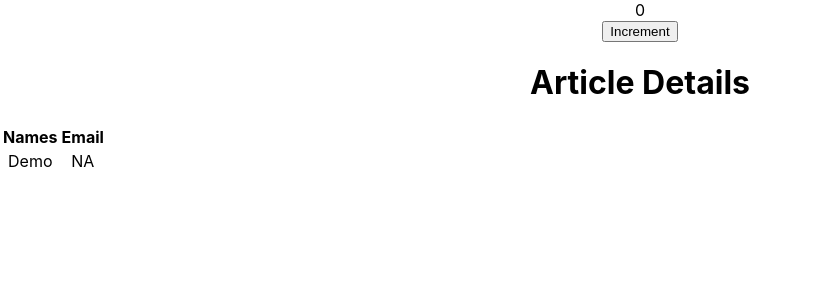
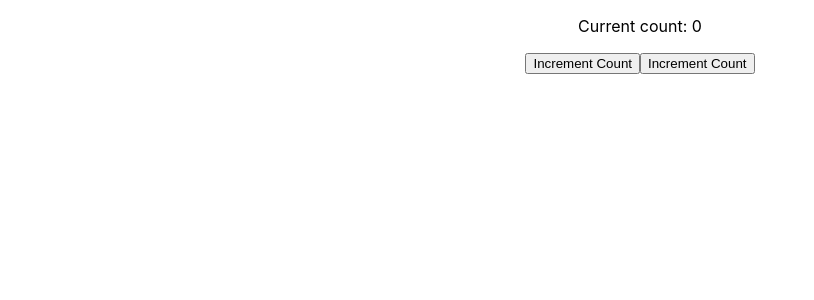
Before and after one commit to Anant147r/ReactFeatures, a React (Create React App) app: page / in a window 1280 px wide. Shown: the top 300 px of the page, without its empty margins (0-814 px from the left). Built offline with nearby package versions, Linux system fonts and the light colour scheme.

Commit message:
Simulation added

```diff
--- a/src/App.js
+++ b/src/App.js
@@ -5,6 +5,7 @@ import UseMemo from "./Components/Optimization/useMemo/UseMemo";
 import UseCallback from "./Components/Optimization/useCallback/useCallback";
 import UsingFetch from "./Components/UsingFetch/UsingFetch";
 import Article from "./Components/Testing/ComponentFormTesting/SimulateAndDiveTest/Article";
+import Counter from "./Components/Testing/ComponentTestingSeries/Counter";
 function App() {
   return (
     <div className="App">
@@ -12,7 +13,8 @@ function App() {
       {/* <UseMemo /> */}
       {/* <UseCallback /> */}
       {/* <UsingFetch /> */}
-      <Article />
+      {/* <Article /> */}
+      <Counter />
     </div>
   );
 }
--- a/src/Components/Testing/ComponentTestingSeries/Counter.js
+++ b/src/Components/Testing/ComponentTestingSeries/Counter.js
@@ -12,11 +12,21 @@ class Counter extends React.Component {
       return { counter: prev.counter + 1 };
     });
   };
+  decrement = () => {
+    this.setState((prev) => {
+      return { counter: prev.counter - 1 };
+    });
+  };
   render() {
     return (
       <div>
         <p>Current count: {this.state.counter}</p>
-        <button onClick={this.inc}>Increment Count</button>
+        <button className="increment" onClick={this.increment}>
+          Increment Count
+        </button>
+        <button className="decrement" onClick={this.decrement}>
+          Increment Count
+        </button>
       </div>
     );
   }
```
Also changed, not shown: 1 other file (tests, documents, lock files or other folders).
